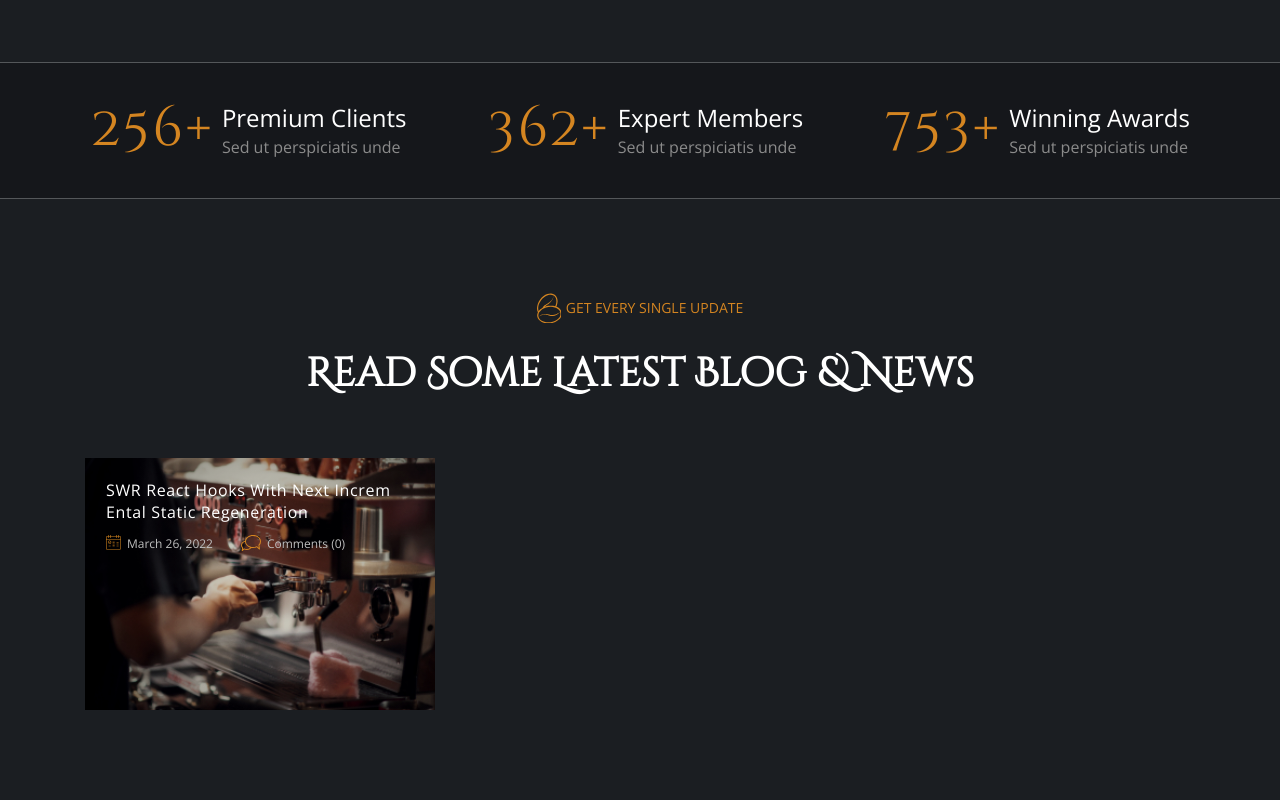
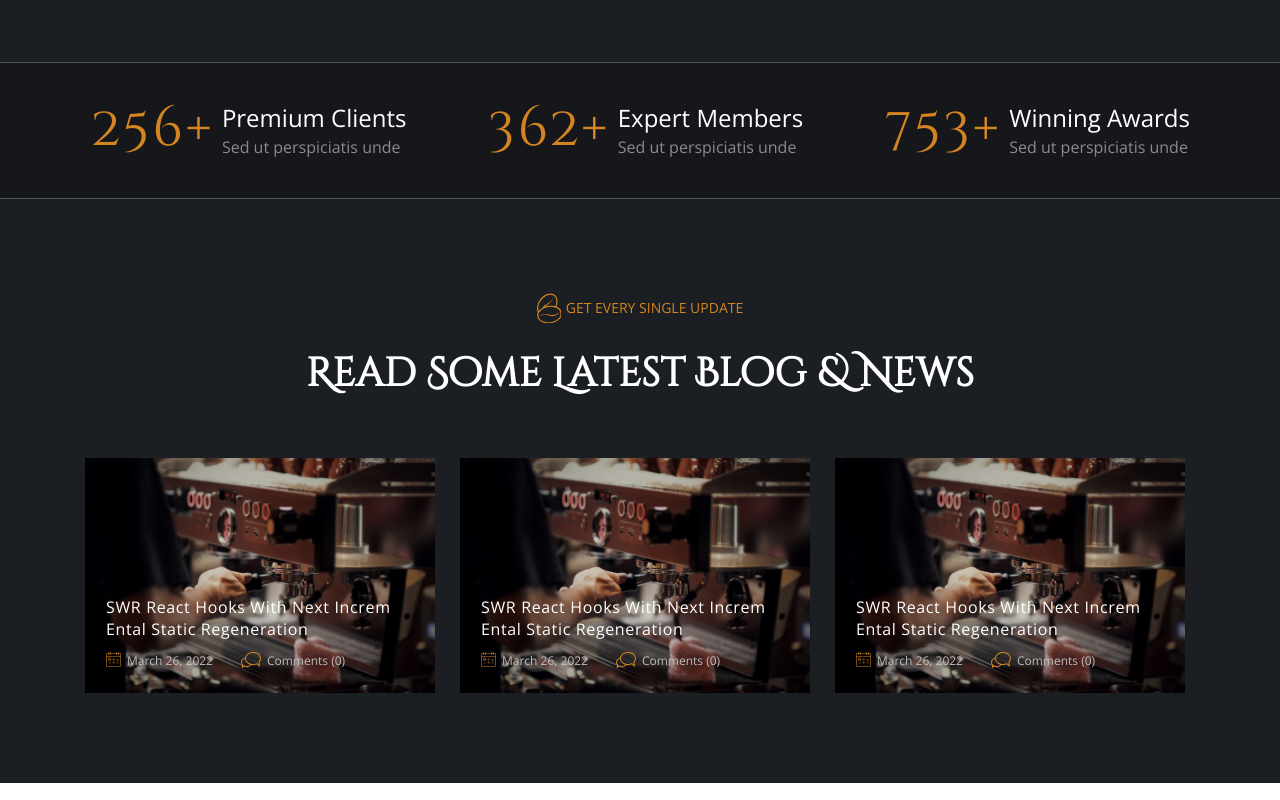
Before and after one commit to Komron-Mirzo/coffee-react-app-main, a React (Create React App) app: page / in a window 1280 px wide. Shown: the part 4644-5444 px from the top of the page. Built offline with nearby package versions, Linux system fonts and the light colour scheme.

Commit message:
BlogCards finished

```diff
--- a/src/components/Blog/Blog.css
+++ b/src/components/Blog/Blog.css
@@ -22,20 +22,23 @@
 .icon-blog-post {
     width: 100%;
     max-width: 20px;
+    max-height: 16px;
     height: 100%;
     display: inline-block;
 }
 
 .blog-posts {
     display: flex;
+    gap: 25px;
 }
 
 .blog-card {
     padding: 21px;
+    height: 235px;
     width: 350px;
     display: flex;
     flex-direction: column;
-    vertical-align: bottom;
+    justify-content: flex-end;
 }
 
 .blog-card>h2 {
--- a/src/components/Blog/Blog.js
+++ b/src/components/Blog/Blog.js
@@ -30,7 +30,10 @@ function Blog() {
                 <div className="blog-posts">
                     <span><BlogCard background={blog1} mainText="SWR React Hooks With Next Increm Ental Static Regeneration" iconCalendar={<CalendarIcon
                     />} textCalendar="March 26, 2022" iconComment={<CommentIcon />} textComment="Comments (0)" /></span>
-
+                    <span><BlogCard background={blog1} mainText="SWR React Hooks With Next Increm Ental Static Regeneration" iconCalendar={<CalendarIcon
+                    />} textCalendar="March 26, 2022" iconComment={<CommentIcon />} textComment="Comments (0)" /></span>
+                    <span><BlogCard background={blog1} mainText="SWR React Hooks With Next Increm Ental Static Regeneration" iconCalendar={<CalendarIcon
+                    />} textCalendar="March 26, 2022" iconComment={<CommentIcon />} textComment="Comments (0)" /></span>
 
 
                 </div>
```
